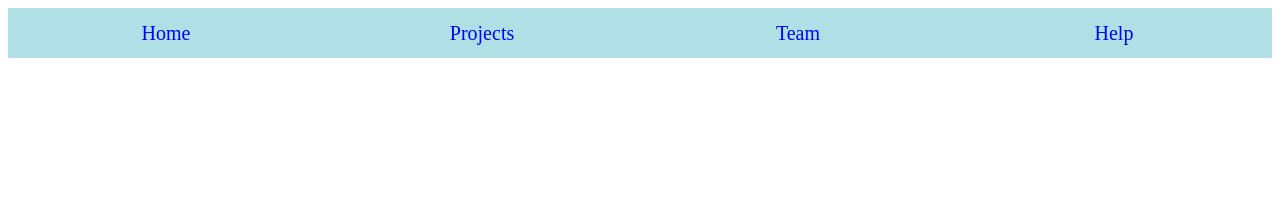
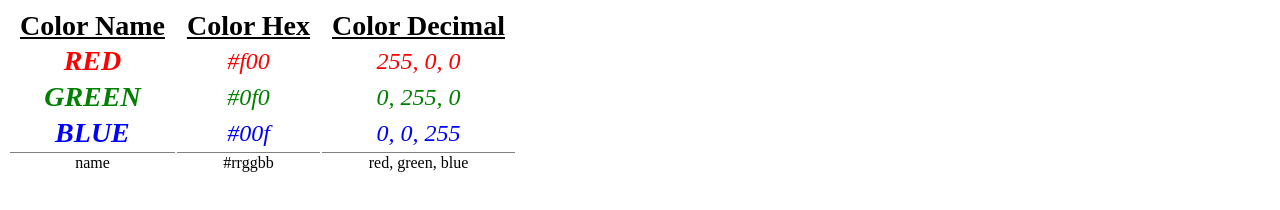
Before and after one commit to dereknovak/LS202-LS, a plain HTML site: page test.html in a window 1280 px wide. Drawn offline with Linux system fonts and the light colour scheme.

Commit message:
More work to lesson 4

```diff
--- /dev/null
+++ b/lesson4/lists_practice/problem7.css
@@ -0,0 +1,39 @@
+* {
+  margin: 0;
+  padding: 0
+}
+
+html {
+  font-size: 20px;
+}
+
+nav ul {
+  list-style-type: none;
+  background-color: yellow;
+  width: 100%;
+  font-size: 0;
+  padding-left: 0;
+}
+
+nav li {
+  display: inline-block;
+  font-size: 1rem;
+  text-align: center;
+  width: 25%;
+}
+
+nav a {
+  box-sizing: border-box;
+  display: inline-block;
+  color: blue;
+  line-height: 2.5;
+  padding: 0 10px;
+  text-decoration: none;
+  width: 100%;
+}
+
+nav a:hover,
+nav a:focus {
+  background-color: green;
+  color: yellow
+}
--- /dev/null
+++ b/lesson4/tables_practice/problem2.css
@@ -0,0 +1,12 @@
+table {
+  background-color: cyan;
+  border-collapse: collapse
+}
+
+tbody tr:nth-child(2n+1) {
+  background-color: orange;
+}
+
+tbody tr:nth-child(2n+2) {
+  background-color: yellow;
+}
--- a/test.css
+++ b/test.css
@@ -1,30 +1,44 @@
-nav ul {
-  font-size: 0;
-  width: 100%;
-  background-color: powderblue;
-  list-style-type: none;
-  padding-left: 0;
+table {
+  font-size: 1.5rem;
 }
 
-nav li {
-  display: inline-block;
-  font-size: 1.25rem;
-  text-align: center;
-  width: 25%
+th {
+  font-size: 1.75rem;
 }
 
-nav a {
-  box-sizing: border-box;
-  color: blue;
-  display: inline-block;
-  line-height: 2.5;
-  padding: 0 10px;
-  text-decoration: none;
-  width: 100%;
+tbody tr {
+  font-style: italic;
 }
 
-nav a:hover
-nav a:focus {
-  background-color: blue;
-  color: white;
+tbody tr:nth-child(1) {
+  color: red;
 }
+
+tbody tr:nth-child(2) {
+  color: green;
+}
+
+tbody tr:nth-child(3) {
+  color: blue;
+}
+
+tfoot tr {
+  font-size: 1rem;
+}
+
+tfoot td {
+  border-top: 1px solid gray;
+}
+
+td {
+  text-align: center;
+}
+
+[scope="col"] {
+  padding: 0 10px;
+  text-decoration: underline;
+}
+
+[scope="row"] {
+  text-transform: uppercase;
+}
--- a/test.html
+++ b/test.html
@@ -1,9 +1,38 @@
 <link rel="stylesheet" href="test.css">
-<nav>
-  <ul>
-    <li><a href='#'>Home</a></li>
-    <li><a href='#'>Projects</a></li>
-    <li><a href='#'>Team</a></li>
-    <li><a href='#'>Help</a></li>
-  </ul>
-</nav>
+<table>
+  <thead>
+    <tr>
+      <th scope="col">Color Name</th>
+      <th scope="col">Color Hex</th>
+      <th scope="col">Color Decimal</th>
+    </tr>
+  </thead>
+
+  <tbody>
+    <tr>
+      <th scope="row">red</th>
+      <td>#f00</td>
+      <td>255, 0, 0</td>
+    </tr>
+
+    <tr>
+      <th scope="row">green</th>
+      <td>#0f0</td>
+      <td>0, 255, 0</td>
+    </tr>
+
+    <tr>
+      <th scope="row">blue</th>
+      <td>#00f</td>
+      <td>0, 0, 255</td>
+    </tr>
+  </tbody>
+
+  <tfoot>
+    <tr>
+      <td>name</td>
+      <td>#rrggbb</td>
+      <td>red, green, blue</td>
+    </tr>
+  </tfoot>
+</table>
```
Also changed, not shown: lesson4/lists_practice/problem7.html (added, +19 -0 lines), lesson4/tables_practice/problem1.html (added, +36 -0 lines).
